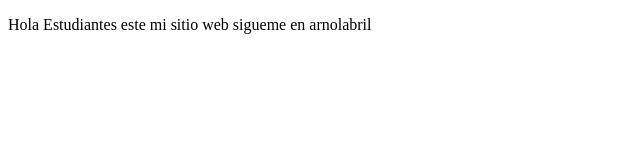
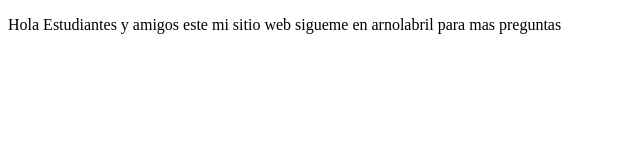
Before and after one commit to Arnol-Abril/ProyectoDemoCursoPrework, a plain HTML site: page index.html in a window 1280 px wide. Shown: the whole page, without its empty margins (0-640 px from the left). Drawn offline with Linux system fonts and the light colour scheme.

Commit message:
cambios agregamos palabras amigos y mas preguntas

```diff
--- a/index.html
+++ b/index.html
@@ -8,7 +8,7 @@
 </head>
 <body>
     <p>
-       Hola Estudiantes este mi sitio web sigueme en arnolabril
+       Hola Estudiantes y amigos  este mi sitio web sigueme en arnolabril para mas preguntas
     </p>
 </body>
 </html>
```
